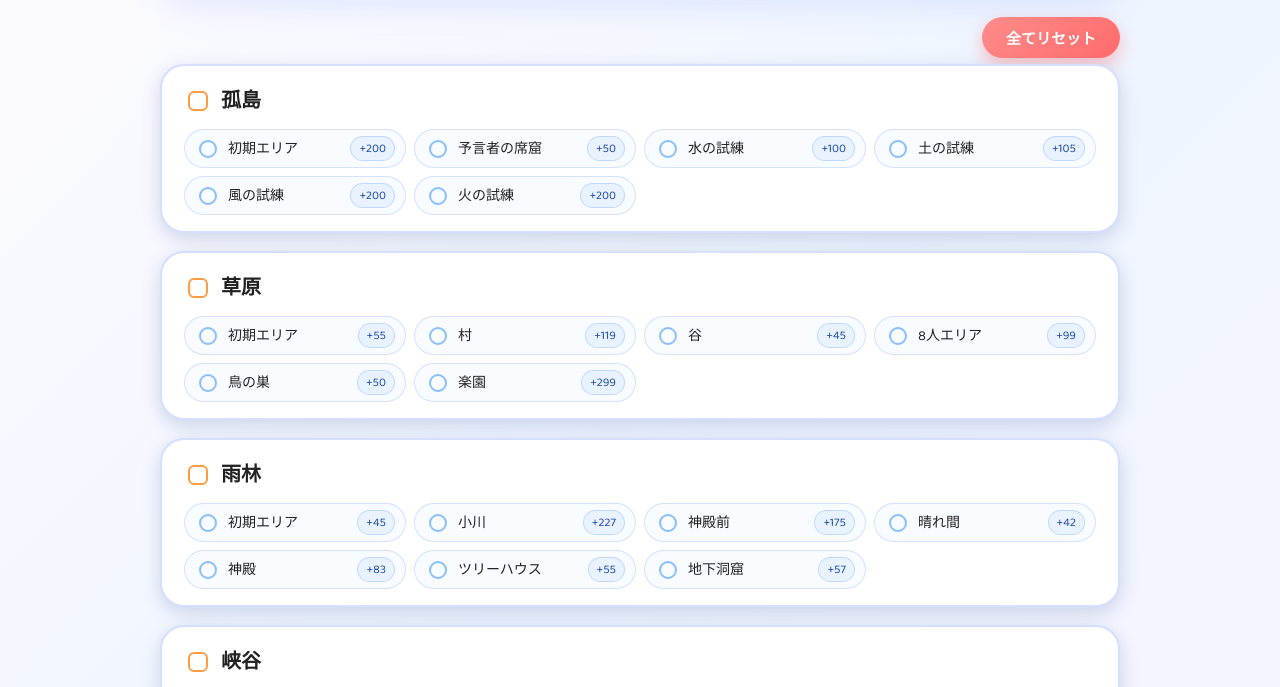
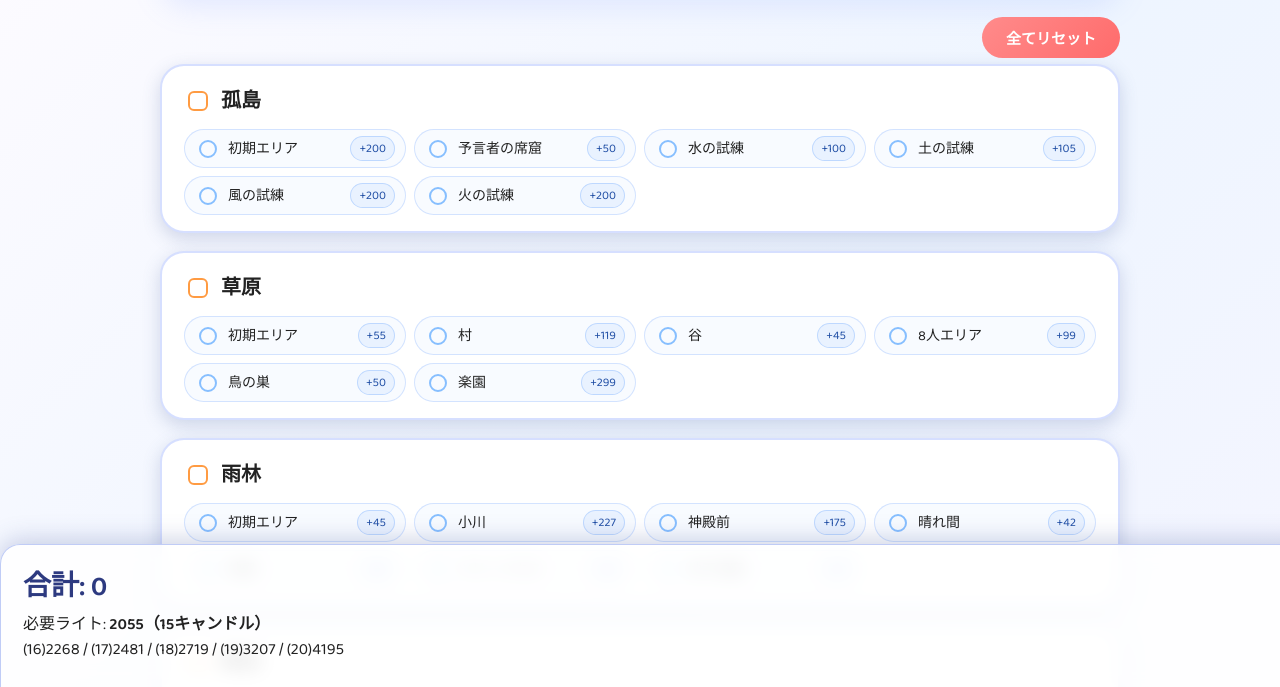
Before and after one commit to QK777/candle-calculator, a plain HTML site: page index.html in a window 1280 px wide. Shown: the part 111-798 px from the top of the page. Drawn offline with Linux system fonts and the light colour scheme.

Commit message:
Update index.html

```diff
--- a/index.html
+++ b/index.html
@@ -12,6 +12,7 @@
     margin: 0;
     padding: 24px 12px;
     color: #222;
+    padding-bottom: 170px; /* 下部固定カードの分だけ余白を確保 */
   }
 
   .app {
@@ -65,11 +66,7 @@
     margin-bottom: 18px;
     box-shadow: 0 6px 18px rgba(70, 90, 150, 0.22);
     border: 2px solid rgba(210, 220, 255, 0.9);
-    position: relative;
-    overflow: hidden;
   }
-
-  .category-inner { position: relative; z-index: 1; }
 
   .category-header {
     display: flex;
@@ -81,7 +78,6 @@
   .category-label {
     font-size: 20px;
     font-weight: 600;
-    color: #222;
   }
 
   .category-toggle {
@@ -96,20 +92,18 @@
 
   .category-toggle:checked {
     background: linear-gradient(135deg, #ffb36b, #ff9b42);
-    box-shadow: 0 0 8px #ffcf8b, 0 0 16px rgba(255,180,100,0.4);
+    box-shadow: 0 0 8px #ffcf8b;
   }
 
-  /* PCでは4列 */
+  /* アイテム配置 */
   .items {
     display: grid;
     grid-template-columns: repeat(4, minmax(0, 1fr));
     gap: 8px;
   }
-
-  /* スマホは3列 */
   @media (max-width: 720px) {
     .items {
-      grid-template-columns: repeat(3, minmax(0,1fr));
+      grid-template-columns: repeat(3, minmax(0, 1fr));
     }
   }
 
@@ -141,7 +135,7 @@
 
   .check-input:checked {
     background: radial-gradient(circle, #6db3ff, #3a8cff 60%, #2d6fe0 100%);
-    box-shadow: 0 0 8px #6db3ff, 0 0 14px #89c3ff;
+    box-shadow: 0 0 8px #6db3ff;
     border-color: #3a8cff;
     transform: scale(1.15);
   }
@@ -157,7 +151,7 @@
     color: #2250a6;
   }
 
-  /* リセット行 */
+  /* リセットボタン */
   .reset-row {
     display: flex;
     justify-content: flex-end;
@@ -173,26 +167,47 @@
     border: none;
     font-size: 15px;
     font-weight: 600;
-    box-shadow: 0 8px 18px rgba(255, 71, 71, 0.32);
-    transition: 0.25s;
   }
 
-  #resetButton:hover { background: linear-gradient(135deg, #ff7676, #ff5252); }
+  #resetButton:hover {
+    background: linear-gradient(135deg, #ff7676, #ff5252);
+  }
 
+  /* ★★ 下部固定カード（追従 + 半透明 + 丸角）★★ */
   #southPanel {
-    background: linear-gradient(135deg, #ffffff 0%, #f1f6ff 100%);
-    border-radius: 26px;
-    padding: 18px 22px;
-    margin-top: 8px;
-    box-shadow: 0 10px 28px rgba(60, 80, 150, 0.28);
-    border: 2px solid rgba(150, 170, 240, 0.9);
+    position: fixed;
+    bottom: 0;
+    left: 0;
+    width: 100%;
+
+    background: rgba(255, 255, 255, 0.85); /* 半透明 */
+    backdrop-filter: blur(10px);
+
+    border-radius: 20px 20px 0 0;
+    padding: 18px 22px 26px;
+
+    box-shadow: 0 -4px 25px rgba(60, 80, 150, 0.25);
+    border: 1px solid rgba(150, 170, 240, 0.6);
+
+    z-index: 9999;
   }
 
   #total {
-    font-size: 26px;
+    font-size: 28px;
     font-weight: 700;
     color: #2d3a80;
   }
+
+  /* ★ 合計が更新されたとき光るアニメーション */
+  @keyframes flash {
+    0% { text-shadow: 0 0 12px rgba(255, 210, 80, 0.8); color: #ffcf42; }
+    100% { text-shadow: none; color: #2d3a80; }
+  }
+
+  .flash {
+    animation: flash 0.6s ease-out;
+  }
+
 </style>
 </head>
 <body>
@@ -200,15 +215,10 @@
 
   <!-- タイトルカード -->
   <div class="header-card">
-
     <div class="title-with-icon">
-      <img src="candle.png" class="title-icon" alt="">
-      <div>
-        <div class="page-title">キャンドル計算機</div>
-        <div class="page-subtitle"></div>
-      </div>
+      <img src="candle.png" class="title-icon">
+      <div class="page-title">キャンドル計算機</div>
     </div>
-
   </div>
 
   <div class="reset-row">
@@ -217,6 +227,7 @@
 
   <div id="mainPanel"></div>
 
+  <!-- 下部固定カード -->
   <div id="southPanel">
     <div id="total">合計: 0</div>
     <div id="required">必要ライト: <b>2055（15キャンドル）</b></div>
@@ -267,14 +278,14 @@ const sundayValues = [
   [0,0]
 ];
 
-/* 曜日判定（0 = 日曜） */
+/* 日曜判定 */
 const isSunday = new Date().getDay() === 0;
 
-/* 今日使用する値セット */
+/* 今日使う値 */
 let activeValues = isSunday ? sundayValues : values;
 
 /* --------------------------
-   UI構築
+   UI生成
 --------------------------- */
 
 const mainPanel = document.getElementById("mainPanel");
@@ -354,13 +365,27 @@ categories.forEach((cat,i)=>{
   mainPanel.appendChild(catDiv);
 });
 
-/* 計算 */
+/* --------------------------
+   合計計算（変更時に光る）
+--------------------------- */
+
+let lastTotal = 0;
+
 function updateTotal(){
   let total = 0;
   checkBoxes.forEach(row =>
     row.forEach(cb => { if(cb.checked) total += parseInt(cb.dataset.value); })
   );
+
   totalLabel.textContent = "合計: " + total;
+
+  if(total !== lastTotal){
+    totalLabel.classList.remove("flash");
+    void totalLabel.offsetWidth; /* アニメ再発火 */
+    totalLabel.classList.add("flash");
+  }
+
+  lastTotal = total;
 }
 
 updateTotal();
```
